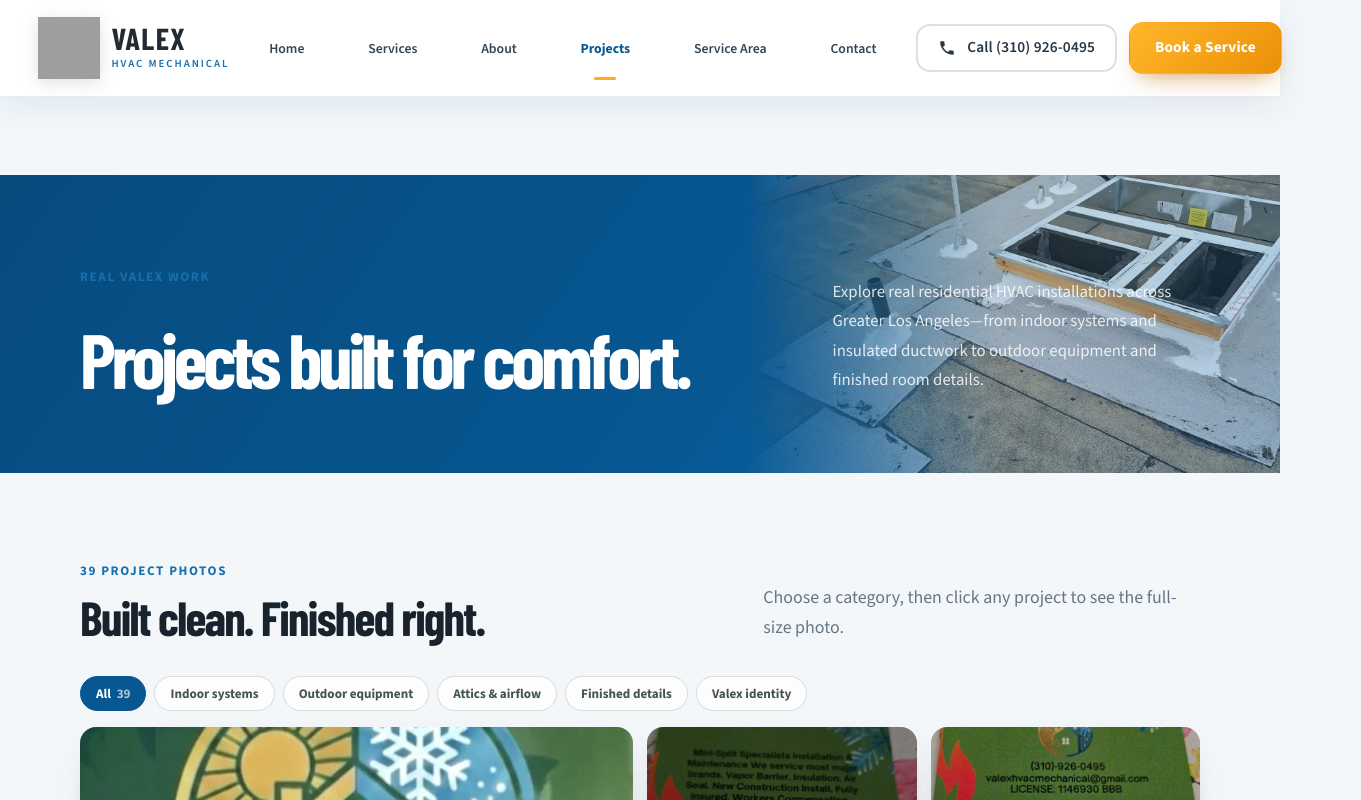
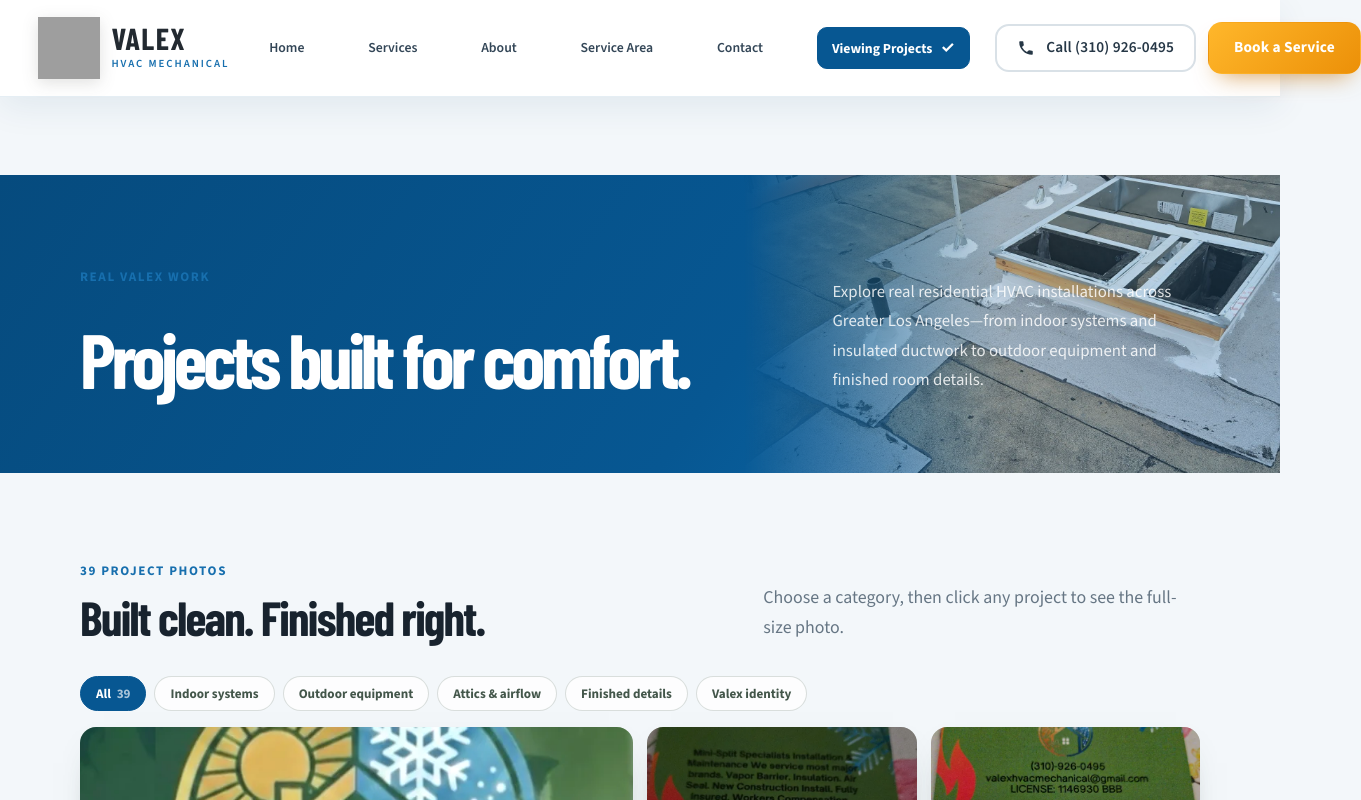
Before and after one commit to jonaxgarc/valex-hvac-mechanical, a Next.js app: page /projects in a window 1280 px wide. Shown: the top 800 px of the page, 1361 px wide, since content can reach past the window. Built offline with nearby package versions, Linux system fonts and the light colour scheme; grey boxes are pictures that could not be loaded; a web font is replaced by a local one.

Commit message:
Differentiate dedicated projects navigation

```diff
--- a/app/projects/page.tsx
+++ b/app/projects/page.tsx
@@ -48,9 +48,9 @@
             <a href="/">Home</a>
             <a href="/#services">Services</a>
             <a href="/#why">About</a>
-            <a href="/projects" aria-current="page">Projects</a>
             <a href="/#area">Service Area</a>
             <a href="/#book">Contact</a>
+            <a className="nav__projects" href="/projects" aria-current="page">Viewing Projects <span aria-hidden="true">✓</span></a>
           </nav>
           <div className="header__cta">
             <a className="btn btn--ghost btn--phone" href="tel:+13109260495">
@@ -68,9 +68,9 @@
             <a href="/">Home</a>
             <a href="/#services">Services</a>
             <a href="/#why">About</a>
-            <a href="/projects" aria-current="page">Projects</a>
             <a href="/#area">Service Area</a>
             <a href="/#book">Contact</a>
+            <a className="nav__projects" href="/projects" aria-current="page">Viewing Projects <span aria-hidden="true">✓</span></a>
           </nav>
           <div className="mobile-nav__cta">
             <a className="btn btn--primary btn--block" href="/#book">Book a Service</a>
--- a/public/gallery.css
+++ b/public/gallery.css
@@ -296,6 +296,23 @@
   width: 22px; height: 3px; border-radius: 999px;
   background: #ffad18; transform: translateX(-50%);
 }
+.nav .nav__projects {
+  display: inline-flex; align-items: center; gap: 8px;
+  margin-left: 4px; padding: 9px 14px;
+  border: 1.5px solid #ffad18; border-radius: 10px;
+  color: #9a5800; background: #fff8e9;
+  transition: color .2s var(--ease), background .2s var(--ease), border-color .2s var(--ease), transform .2s var(--ease);
+}
+.nav .nav__projects:hover { color: #fff; background: #e88900; border-color: #e88900; transform: translateY(-1px); }
+.nav .nav__projects[aria-current="page"] { color: #fff; background: #075792; border-color: #075792; }
+.nav .nav__projects[aria-current="page"]::after { display: none; }
+.nav .nav__projects span { font-size: 1rem; line-height: 1; transition: transform .2s var(--ease); }
+.nav .nav__projects:hover span { transform: translateX(3px); }
+.mobile-nav .nav__projects {
+  display: flex; align-items: center; justify-content: space-between;
+  margin-top: 8px; padding: 14px 16px; border-radius: 12px;
+  background: #fff6df; border: 1px solid rgba(255,173,24,.55); color: #8b5200; font-weight: 700;
+}
 .header__cta { gap: 12px; flex: 0 0 auto; }
 .header__cta .btn--phone {
   min-height: 48px; padding: 0 20px; gap: 11px;
--- a/public/legacy/index.html
+++ b/public/legacy/index.html
@@ -95,9 +95,9 @@
         <a href="#top" aria-current="page">Home</a>
         <a href="#services">Services</a>
         <a href="#why">About</a>
-        <a href="/projects">Projects</a>
         <a href="#area">Service Area</a>
         <a href="#book">Contact</a>
+        <a class="nav__projects" href="/projects" aria-label="View our dedicated projects page">View Projects <span aria-hidden="true">→</span></a>
       </nav>
 
       <div class="header__cta">
@@ -119,9 +119,9 @@
         <a href="#top">Home</a>
         <a href="#services">Services</a>
         <a href="#why">About</a>
-        <a href="/projects">Projects</a>
         <a href="#area">Service Area</a>
         <a href="#book">Contact</a>
+        <a class="nav__projects" href="/projects">View Projects <span aria-hidden="true">→</span></a>
       </nav>
       <div class="mobile-nav__cta">
         <a class="btn btn--primary btn--block" href="#book">Book a Service</a>
--- a/valex-website/index.html
+++ b/valex-website/index.html
@@ -95,9 +95,9 @@
         <a href="#top" aria-current="page">Home</a>
         <a href="#services">Services</a>
         <a href="#why">About</a>
-        <a href="/projects">Projects</a>
         <a href="#area">Service Area</a>
         <a href="#book">Contact</a>
+        <a class="nav__projects" href="/projects" aria-label="View our dedicated projects page">View Projects <span aria-hidden="true">→</span></a>
       </nav>
 
       <div class="header__cta">
@@ -119,9 +119,9 @@
         <a href="#top">Home</a>
         <a href="#services">Services</a>
         <a href="#why">About</a>
-        <a href="/projects">Projects</a>
         <a href="#area">Service Area</a>
         <a href="#book">Contact</a>
+        <a class="nav__projects" href="/projects">View Projects <span aria-hidden="true">→</span></a>
       </nav>
       <div class="mobile-nav__cta">
         <a class="btn btn--primary btn--block" href="#book">Book a Service</a>
```
